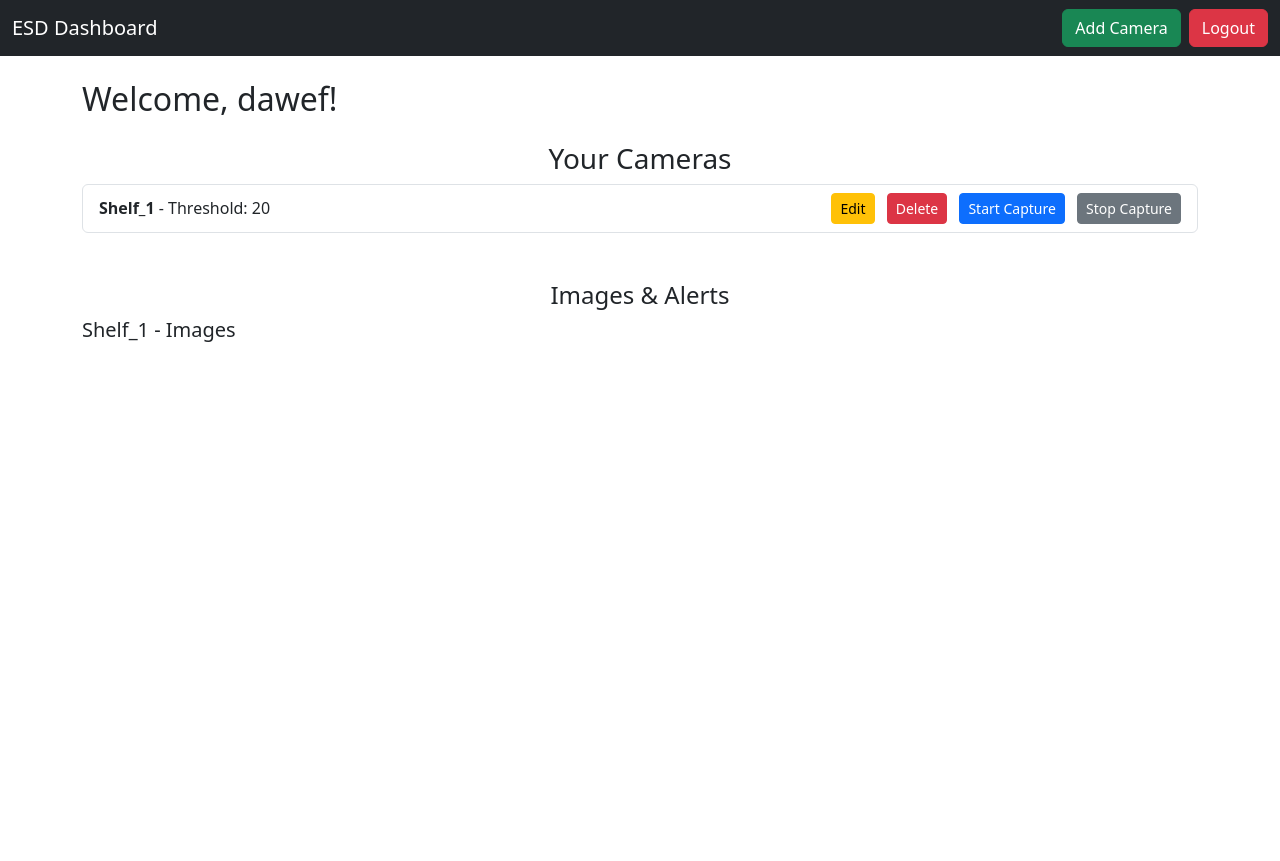
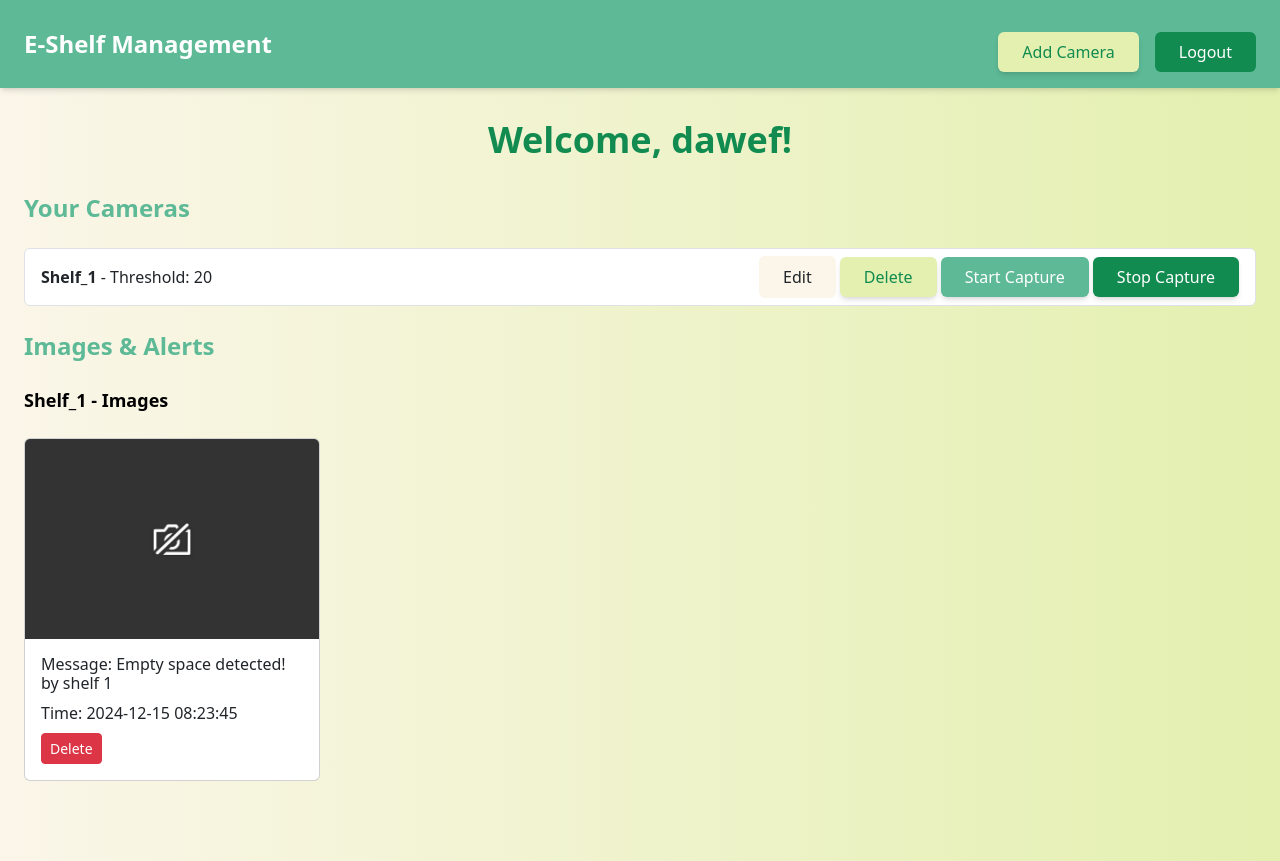
Before and after one commit to ArhamMulla/Empety-shelf-detection-system, a Flask app: page /dashboard in a window 1280 px wide. Before the commit the page ends 342 px from the top, so only its background shows below. Run offline with Flask 3, Linux system fonts and the light colour scheme; a user stored in the database is signed in; data that the repository does not hold is empty; some libraries are stand-ins or nearby versions.

Commit message:
Ready, set, go...

```diff
--- a/templates/base.html
+++ b/templates/base.html
@@ -3,7 +3,7 @@
   <head>
     <meta charset="UTF-8" />
     <meta name="viewport" content="width=device-width, initial-scale=1.0" />
-    <title>Camera App</title>
+    <title>E-shelf Management</title>
     <link
       rel="stylesheet"
       href="{{ url_for('static', filename='css/style.css') }}"
@@ -69,7 +69,7 @@
     <nav class="bg-[#5DB996] shadow-md py-4">
       <div class="container mx-auto px-4 flex justify-between items-center">
         <a href="{{ url_for('index') }}" class="text-2xl font-bold text-white"
-          >Home</a
+          >E-shelf Management</a
         >
         <div>
           {% if session.get('user_id') %}
--- a/templates/dashboard.html
+++ b/templates/dashboard.html
@@ -8,34 +8,35 @@
   <!-- Bootstrap CSS -->
   <link href="https://cdn.jsdelivr.net/npm/bootstrap@5.3.0-alpha3/dist/css/bootstrap.min.css" rel="stylesheet">
   <script src="https://cdn.jsdelivr.net/npm/bootstrap@5.3.0-alpha3/dist/js/bootstrap.bundle.min.js"></script>
+  <script src="https://cdn.tailwindcss.com"></script>
+  <style>
+    button:disabled {
+        background-color: black !important;
+        color: white !important;
+        border: none;
+        cursor: not-allowed;
+    }
+  </style>
 </head>
 
-<body>
-    <nav class="navbar navbar-expand-lg navbar-dark bg-dark">
-        <div class="container-fluid">
-            <a class="navbar-brand" href="#">ESD Dashboard</a>
-            <button class="navbar-toggler" type="button" data-bs-toggle="collapse" data-bs-target="#navbarContent" aria-controls="navbarContent" aria-expanded="false" aria-label="Toggle navigation">
-                <span class="navbar-toggler-icon"></span>
-            </button>
-            <div class="collapse navbar-collapse" id="navbarContent">
-                <ul class="navbar-nav me-auto mb-2 mb-lg-0">
-                    <!-- Add additional navigation items here if needed -->
-                </ul>
-                <div class="d-flex">
-                    <a href="{{ url_for('add_camera') }}" class="btn btn-success me-2">Add Camera</a>
-                    <a href="{{ url_for('logout') }}" class="btn btn-danger">Logout</a>
-                </div>
+<body class="bg-gradient-to-r from-[#FBF6E9] to-[#E3F0AF] font-sans">
+  <nav class="bg-[#5DB996] shadow-md py-3">
+    <div class="container mx-auto px-4 flex justify-between items-center">
+      <a href="#" class="text-2xl font-bold text-white">E-Shelf Management</a>
+      <div class="flex space-x-4">
+        <a href="{{ url_for('add_camera') }}"
+          class="mt-3 bg-[#E3F0AF] text-[#118B50] px-4 py-2 rounded-md hover:bg-[#D1E89A] shadow-md">Add Camera</a>
+        <a href="{{ url_for('logout') }}"
+          class="mt-3 bg-[#118B50] text-white px-4 py-2 rounded-md hover:bg-[#0E703E]">Logout</a>
       </div>
     </div>
   </nav>
 
+  <!-- Dashboard Content -->
+  <div class="container mx-auto px-4 py-8">
+    <h2 class="text-4xl font-bold text-center text-[#118B50] mb-8">Welcome, {{ user.business_name }}!</h2>
 
-    <!-- Dashboard Content -->
-    <div class="container mt-4">
-        <h2>Welcome, {{ user.business_name }}!</h2>
-
-        <h3 class="text-center mt-4">Your Cameras</h3>
-
+    <h3 class="text-2xl font-semibold text-[#5DB996] mb-4">Your Cameras</h3>
 
     {% if cameras %}
     <ul class="list-group mb-4">
@@ -45,31 +46,40 @@
           <strong>{{ camera.name }}</strong> - Threshold: {{ camera.threshold }}
         </div>
         <div>
-                    <a href="{{ url_for('update_camera', camera_id=camera.id) }}" class="btn btn-warning btn-sm me-2">Edit</a>
-                    <button class="btn btn-danger btn-sm" data-bs-toggle="modal" data-bs-target="#deleteModal"
-                        onclick="setDeleteCamera('{{ camera.id }}')">Delete</button>
-                    <button class="btn btn-primary btn-sm ms-2" id="start_{{ camera.id }}"
-                        onclick="startCapture('{{ camera.id }}')">Start Capture</button>
-                    <button class="btn btn-secondary btn-sm ms-2" id="stop_{{ camera.id }}"
-                        onclick="stopCapture('{{ camera.id }}')">Stop Capture</button>
+          <a href="{{ url_for('update_camera', camera_id=camera.id) }}"
+            class="bg-[#FBF6E9] text-[ #91AC8F] px-4 py-2.5 rounded-md hover:bg-[#D1E89A shadow-md]">Edit</a>
+
+          <button class="bg-[#E3F0AF] text-[#118B50] px-4 py-2 rounded-md hover:bg-[#D1E89A] shadow-md"
+            data-bs-toggle="modal" data-bs-target="#deleteModal"
+            onclick="setDeleteCamera('{{ camera.id }}');">Delete</button>
+
+          <button class="bg-[#5DB996] text-white px-4 py-2 rounded-md hover:bg-[#4A9B7A] shadow-md"
+            id="start_{{ camera.id }}" data-bs-toggle="modal" data-bs-target="#startModal"
+            onclick="setStartCameraModal('{{ camera.id }}');">Start Capture</button>
+
+          <button class="bg-[#118B50] text-white px-4 py-2 rounded-md hover:bg-[#0E703E] shadow-md"
+            id="stop_{{ camera.id }}" data-bs-toggle="modal" data-bs-target="#stopModal"
+            onclick="setStopCameraModal('{{ camera.id }}');">Stop Capture</button>
         </div>
       </li>
       {% endfor %}
     </ul>
 
-        <h4 class="mt-5 text-center">Images & Alerts</h4>
+    <h4 class="text-2xl font-semibold text-[#5DB996] mb-4">Images & Alerts</h4>
     <div id="images-container">
       {% for camera in cameras %}
       <div id="camera_{{ camera.id }}" class="mb-5">
-                <h5 mt-2>{{ camera.name }} - Images</h5>
+        <h5 class="text-lg font-semibold text-black mb-4">{{ camera.name }} - Images</h5>
         <div id="image-list-{{ camera.id }}" class="row g-3">
           <!-- Images for this camera will appear here -->
+
         </div>
       </div>
       {% endfor %}
+
     </div>
     {% else %}
-        <p class="text-center mt-3">No cameras added yet.</p>
+    <p class="text-xl font-semibold text-[#118b50] mb-4">No cameras added yet.</p>
     {% endif %}
   </div>
 
@@ -87,7 +97,45 @@
         </div>
         <div class="modal-footer">
           <button type="button" class="btn btn-secondary" data-bs-dismiss="modal">Cancel</button>
-                    <button type="button" class="btn btn-danger" id="confirmDeleteBtn">Delete</button>
+          <button type="button" class="btn btn-danger" id="confirmDeleteBtn" data-bs-dismiss="modal">Delete</button>
+        </div>
+      </div>
+    </div>
+  </div>
+
+  <!-- Start Capture Modal -->
+  <div class="modal fade" id="startModal" tabindex="-1" aria-labelledby="startModalLabel" aria-hidden="true">
+    <div class="modal-dialog">
+      <div class="modal-content">
+        <div class="modal-header">
+          <h5 class="modal-title" id="startModalLabel">Start Capture</h5>
+          <button type="button" class="btn-close" data-bs-dismiss="modal" aria-label="Close"></button>
+        </div>
+        <div class="modal-body">
+          Do you want to start capturing images for this camera?
+        </div>
+        <div class="modal-footer">
+          <button type="button" class="btn btn-secondary" data-bs-dismiss="modal">Cancel</button>
+          <button type="button" class="btn btn-success" id="confirmStartBtn" data-bs-dismiss="modal">Start</button>
+        </div>
+      </div>
+    </div>
+  </div>
+
+  <!-- Stop Capture Modal -->
+  <div class="modal fade" id="stopModal" tabindex="-1" aria-labelledby="stopModalLabel" aria-hidden="true">
+    <div class="modal-dialog">
+      <div class="modal-content">
+        <div class="modal-header">
+          <h5 class="modal-title" id="stopModalLabel">Stop Capture</h5>
+          <button type="button" class="btn-close" data-bs-dismiss="modal" aria-label="Close"></button>
+        </div>
+        <div class="modal-body">
+          Do you want to stop capturing images for this camera?
+        </div>
+        <div class="modal-footer">
+          <button type="button" class="btn btn-secondary" data-bs-dismiss="modal">Cancel</button>
+          <button type="button" class="btn btn-danger" id="confirmStopBtn" data-bs-dismiss="modal">Stop</button>
         </div>
       </div>
     </div>
@@ -96,8 +144,21 @@
   <!-- JavaScript -->
   <script>
     let cameraToDelete = null;
+    let cameraToStart = null;
+    let cameraToStop = null;
 
-        // Function to set the camera ID to delete
+    function openImageInNewTab(imageUrl) {
+      if (imageUrl) {
+        // Open the image URL in a new tab
+        console.log("Hello")
+        window.open(imageUrl, '_blank');
+      } else {
+        console.error('Image URL is undefined or empty.');
+        alert('Could not open the image. Please try again.');
+      }
+    }
+
+    // Set the camera ID for delete operation
     function setDeleteCamera(cameraId) {
       cameraToDelete = cameraId;
     }
@@ -119,31 +180,54 @@
       }
     });
 
-        // Start Capture
-        function startCapture(cameraId) {
-            fetch(`/start_capture/${cameraId}`, {
-                method: 'POST',
+    // Set the camera ID for start capture
+    function setStartCameraModal(cameraId) {
+      cameraToStart = cameraId;
+    }
+
+    // Confirm Start Capture
+    document.getElementById('confirmStartBtn').addEventListener('click', function () {
+      if (cameraToStart) {
+        fetch(`/start_capture/${cameraToStart}`, {
+          method: 'POST'
         })
           .then(response => response.json())
           .then(data => {
-                    document.getElementById(`start_${cameraId}`).disabled = true;
-                    document.getElementById(`stop_${cameraId}`).disabled = false;
+            document.getElementById(`start_${cameraToStart}`).disabled = true;
+            document.getElementById(`stop_${cameraToStart}`).disabled = false;
+            // alert('Capture started successfully!');
           })
-                .catch(error => console.error('Error starting capture:', error));
+          .catch(error => {
+            console.error('Error starting capture:', error);
+            alert('Failed to start capture.');
+          });
+      }
+    });
+
+    // Set the camera ID for stop capture
+    function setStopCameraModal(cameraId) {
+      cameraToStop = cameraId;
     }
 
-        // Stop Capture
-        function stopCapture(cameraId) {
-            fetch(`/stop_capture/${cameraId}`, {
-                method: 'POST',
+    // Confirm Stop Capture
+    document.getElementById('confirmStopBtn').addEventListener('click', function () {
+      if (cameraToStop) {
+        fetch(`/stop_capture/${cameraToStop}`, {
+          method: 'POST'
         })
           .then(response => response.json())
           .then(data => {
-                    document.getElementById(`stop_${cameraId}`).disabled = true;
-                    document.getElementById(`start_${cameraId}`).disabled = false;
+            document.getElementById(`stop_${cameraToStop}`).disabled = true;
+            document.getElementById(`start_${cameraToStop}`).disabled = false;
+            // alert('Capture stopped successfully!');
           })
-                .catch(error => console.error('Error stopping capture:', error));
+          .catch(error => {
+            console.error('Error stopping capture:', error);
+            alert('Failed to stop capture.');
+          });
       }
+    });
+
 
     // Function to delete an image
     function deleteImage(cid, imageId) {
@@ -178,11 +262,13 @@
                 imageDiv.classList.add('col-md-3');
                 imageDiv.innerHTML = `
                     <div class="card h-100">
-                                <img src="${image.image}" class="card-img-top" alt="Image" style="max-height: 200px; object-fit: cover;">
+                        <img src="${image.image}" class="card-img-top" alt="Image"
+                            style="max-height: 200px; object-fit: cover; cursor: pointer;"
+                            onclick="openImageInNewTab('${image.image}')">
                         <div class="card-body">
                             <h5 class="card-title">Message: ${image.message}</h5>
                             <p class="card-text">Time: ${image.time}</p>
-                                    <button class="btn btn-danger btn-sm mt-2" onclick="deleteImage(${image.cid},${image.id})">Delete</button>
+                            <button class="btn btn-danger btn-sm mt-2" onclick="deleteImage(${image.cid}, ${image.id})">Delete</button>
                         </div>
                     </div>`;
                 imageContainer.appendChild(imageDiv);
@@ -191,9 +277,11 @@
         .catch(error => console.error('Error fetching images:', error));
 }
 
+
     // Refresh Images Periodically
     window.onload = function () {
-            const cameraIds = {{ cameras | map(attribute='id') | list | tojson }};
+      const cameraIds = {{ cameras | map(attribute = 'id') | list | tojson
+    }};
     function refreshImages() {
       cameraIds.forEach(cameraId => fetchImages(cameraId));
     }
--- a/templates/register.html
+++ b/templates/register.html
@@ -30,7 +30,6 @@
     border-radius: 20px;
     width: 90%;
     max-width: 1000px;
-    box-shadow: 0 10px 30px rgba(0, 0, 0, 0.2);
     padding: 40px;
     transition: all 0.3s ease;
     flex-wrap: wrap;
@@ -38,7 +37,7 @@
 
   .register-container:hover {
     transform: translateY(-10px);
-    box-shadow: 0 15px 40px rgba(0, 0, 0, 0.3);
+    box-shadow: 0 15px 40px rgba(177, 173, 173, 0.3);
   }
 
   .register-left,
@@ -95,6 +94,7 @@
     margin-bottom: 20px;
     border-radius: 8px;
     border: 1px solid #ddd;
+    color: #000;
     background-color: #fff;
     box-shadow: 0px 4px 12px rgba(0, 0, 0, 0.1);
     transition: all 0.3s ease;
--- a/templates/update_camera.html
+++ b/templates/update_camera.html
@@ -96,7 +96,7 @@
     }
 
     .form-box button:hover {
-      background-color: var(--hover-color);
+      background-color: var(--secondary-color);
       transform: scale(1.05);
     }
 
```
Also changed, not shown: sc1.py (+36 -12 lines), templates/index.html (+4 -4 lines), templates/login.html (+5 -32 lines), instance/camera_app.db, static/images/1/1734251025.jpg (added). Lines whose indentation alone changed are shown as unchanged.
